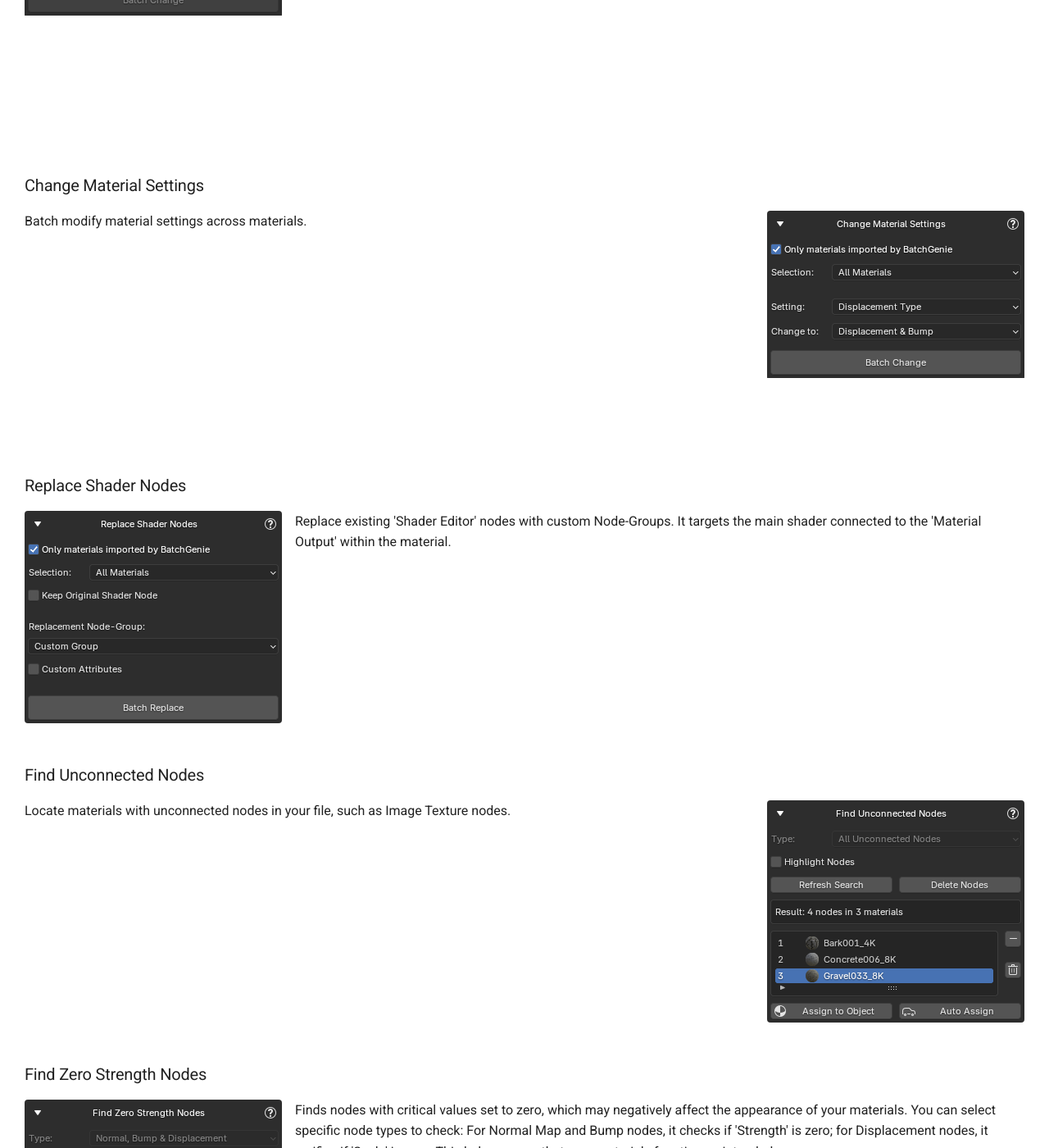
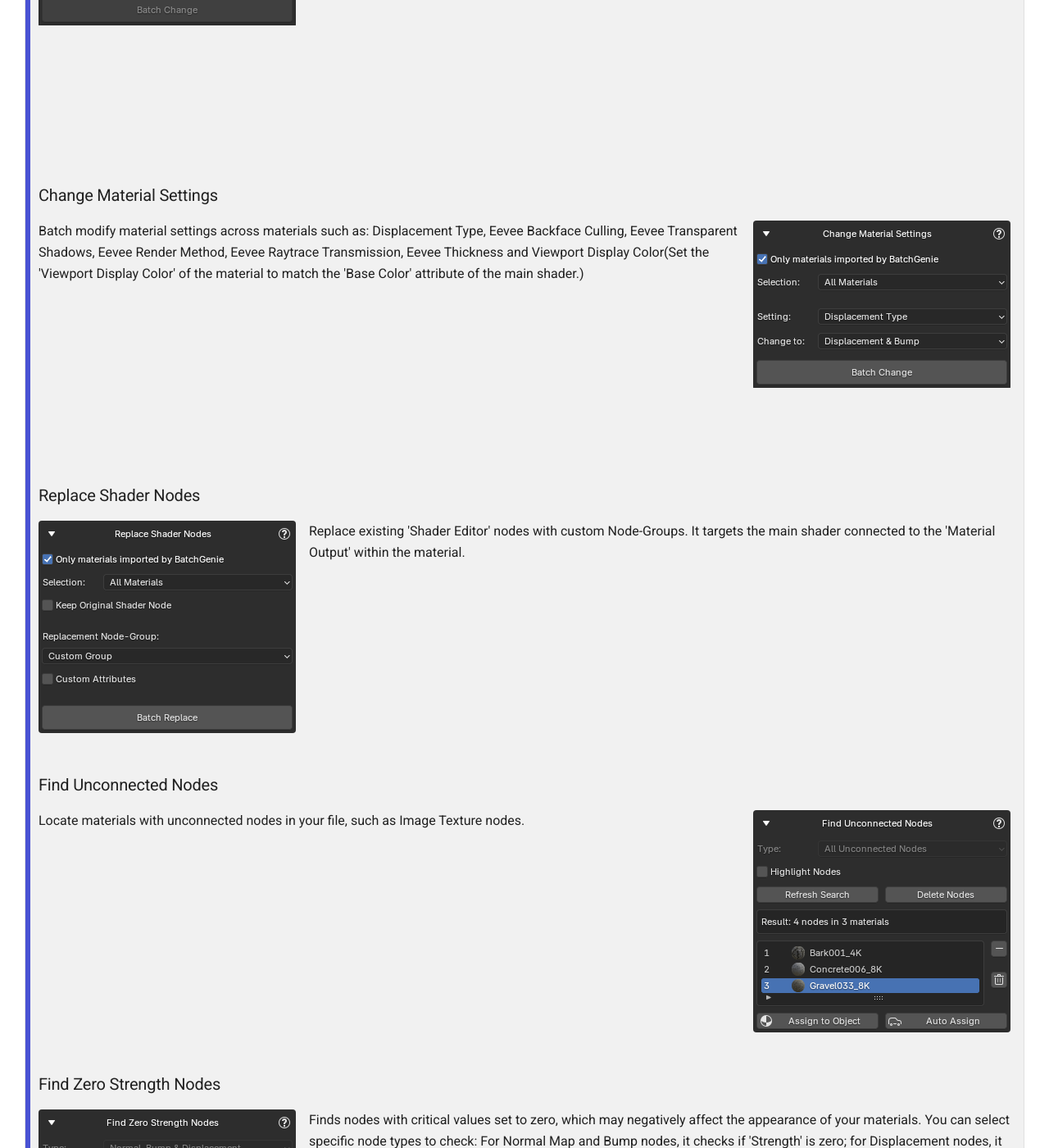
Before and after one commit to roberddd/batchgenie_landing-page, an MkDocs documentation site: the page built from docs/index.md, in a window 1280 px wide and 1400 px high, scrolled down 4688 px. Shown: the whole window at 82% size. Built offline with MkDocs 1.6.1 and Material for MkDocs 9.7.7, drawn with Linux system fonts in a browser that asks for light colours; some of the changed text lies outside the part shown.

Commit message:
misc css

```diff
--- a/docs/extra.css
+++ b/docs/extra.css
@@ -1,6 +1,14 @@
 :root {
+  /* MKdocs specific */
   --md-primary-fg-color:#ec6628;
   --md-accent-fg-color: #EE0F0F;
+
+  /* BatchGenie specific */
+  --main-accent-color-red: #ff2549;
+  --main-accent-color-green: #15ac59;
+  --main-accent-color-blue: #4952d3;
+  --main-box-bg: #f1f1f1;
+  --main-box-border-color: #e0e0e0;
 }
 
 .md-main {
@@ -8,8 +16,6 @@
   max-width: 100%;
 
 } */
-
-
 
 /* Mobile adjustments */
 @media (max-width: 768px) {
@@ -20,32 +26,15 @@
     width: 100%;
   }
   /* Target images aligned right */
-  .img-box[align="right"] {
-     float: right; /* Solves issue on mobile for images that are floating right... so float it right again.. two rights make wrong */
-    /* margin-left: 0px;
-    margin-right: auto;  */
+  .img-box[align="right"] { /* Solves issue on mobile for images that are floating right... so float it right again.. two rights make wrong */
+     float: right;
+
   }
 }
 /* Overall Margin */
 .md-content__inner {
-  margin: 0 0;
+  margin: 0;
 }
-
-
-.featherlight {
-  width: 100vw; /* Full viewport width */
-  height: 100vh; /* Full viewport height */
-  max-width: 100vw;
-  max-height: 100vh;
-  display: flex;
-  justify-content: center;
-  align-items: center;
-}
-.featherlight-image {
-  max-width: 100%;
-  max-height: 100%;
-}
-
 
 /* ######## < CUSTOM GRID > ######## */
 
@@ -95,7 +84,7 @@
   border: .05rem solid rgb(155, 155, 155) !important;
 }
 .md-typeset .grid.cards>ol>li, .md-typeset .grid.cards>ul>li, .md-typeset .grid>.card {
-  background-color: #f1f1f1;
+  background-color: var(--main-box-bg);
 }
 .md-typeset .grid_custom .material-icons,
 .md-typeset .grid_custom .lg {
@@ -104,6 +93,39 @@
     height: auto;
 }
 /* ######## </ CUSTOM GRID > ######## */
+
+
+/* ######## < SECTION BOX > ######## */
+.section-box {
+  background-color: var(--main-box-bg);
+  border: 1px solid var(--main-box-border-color);
+  border-radius: .1rem;
+  display: block;
+  padding: .6em 1em 0em;
+  position: relative;
+  margin: 2em 0;
+}
+.section-box::before {
+  content: ""; /* Empty content for the accent */
+  position: absolute;
+  top: 0;
+  left: 0;
+  width: 6px;
+  height: 100%;
+  /* border-radius: .1rem; */
+}
+/* Modifiers for different accent colors */
+.section-box.accent-red::before {
+  background-color: var(--main-accent-color-red);
+}
+.section-box.accent-green::before {
+  background-color: var(--main-accent-color-green);
+}
+.section-box.accent-blue::before {
+  background-color: var(--main-accent-color-blue);
+}
+/* ######## </ SECTION BOX > ######## */
+
 
 
 /* ######## </ HEADERS > ######## */
@@ -117,24 +139,23 @@
   margin-right: auto;
 }
 .md-typeset h2 {
-  margin-bottom: calc(1em - 45px);
+  /* margin-bottom: calc(1em - 45px); */
+   margin-top: .1em;
+  margin-bottom: .1em;
   font-size: 2em;
   font-weight: 350;
 }
 
 /* ######## </ HEADERS > ######## */
 
-
-.md-typeset .md-button--stretch {
-  width: 99%;
-  text-align: center;
-}
+/* ######## < IMAGE > ######## */
 .img-box{
   border-radius: 4px;
 }
 .img-box-top{
   border-radius: 4px 4px 0px 0px;
 }
+/* ######## </ IMAGE > ######## */
 
 .margin-tight-horizontal{
   margin-left: .075rem !important;
--- a/docs/index.md
+++ b/docs/index.md
@@ -46,25 +46,24 @@
 
 <div class="grid cards grid_custom" markdown>
 
--   :material-image-multiple:{ .lg .middle } __Batch Import PBR Textures__
+-   :material-image-multiple:{ .lg .middle style="color:var(--main-accent-color-red)" } __Batch Import PBR Textures__
 
     ---
 
     BatchGenie streamlines PBR texture importing with a single click, offering robust customization options for bulk imports, saving you time and effort while tailoring imports to your preferences.
 
 
--   :material-camera:{ .lg .middle } __Batch Render Asset Previews__
+-   :material-camera:{ .lg .middle style="color:var(--main-accent-color-green)" } __Batch Render Asset Previews__
 
     ---
 
     Create high-quality previews for your Assets, including materials, objects, and collections, to showcase them externally or enhance your Asset library, ensuring it is visually informative and easy to browse.
 
-
 </div>
 
 <div class="grid cards grid_custom"  markdown>
 
--   :material-tools:{ .lg .middle } __Batch Utilities__
+-   :material-tools:{ .lg .middle style="color:var(--main-accent-color-blue)" } __Batch Utilities__
 
     ---
 
@@ -75,7 +74,13 @@
 > For a full breakdown of all features, check the '**Full Feature List**' section at the bottom.
 
 
-## :material-image-multiple: Importing Textures
+
+
+
+
+<div class="section-box accent-red" markdown>
+
+## :material-image-multiple:{style="color:var(--main-accent-color-red)"} Importing Textures
 
 Importing is as simple as one click, or you can dive into extensive customization, as shown in the image below highlighting the many available options.
 
@@ -106,10 +111,14 @@
 
 <div style="clear:both"></div>
 
+</div> <!-- Textures section end -->
 
 
 
-## :material-camera: Rendering Asset Previews
+
+<div class="section-box accent-green" markdown>
+
+## :material-camera:{style="color:var(--main-accent-color-green)"}  Rendering Asset Previews
 
 You can either utilize Batch Rendering through the BatchGenie panel, or selectively choose Assets from the Asset Browser for which you wish to render previews for. BatchGenie supports rendering previews for materials, collections, and objects, including VDB volumes.
 
@@ -147,10 +156,13 @@
 
 <div style="clear:both"></div>
 
+</div> <!-- Render section end -->
 
 
 
-## :material-tools: Batch Utilities
+<div class="section-box accent-blue" markdown>
+
+## :material-tools:{style="color:var(--main-accent-color-blue)"}  Batch Utilities
 
 Utilities for efficiently managing materials and other assets. These tools work with both **local assets** in the current file **and external assets** through the Asset Browser, eliminating the need to open each individual Blend file separately. Built-in **parallel processing** when working with external assets, allowing multiple assets to be processed simultaneously in the background.
 
@@ -170,7 +182,7 @@
 
 ![Change Material Settings](images/change-material-settings.gif){ .img-box-top align=right }
 
-Batch modify material settings across materials.
+Batch modify material settings across materials such as: Displacement Type, Eevee Backface Culling, Eevee Transparent Shadows, Eevee Render Method, Eevee Raytrace Transmission, Eevee Thickness and Viewport Display Color(Set the 'Viewport Display Color' of the material to match the 'Base Color' attribute of the main shader.)
 
 <div style="clear:both"></div>
 
@@ -265,7 +277,7 @@
 
 ![Manage Metadata](images/utility_asset_browser_metadata.png){ .img-box .margin-tight-vertical align=left }
 
-Add metadata for your Assets: Description, License, Copyright, and Author. You can select and edit one or multiple attributes simultaneously.
+Add metadata to your Assets. You can select and edit one or multiple attributes simultaneously.
 
 <div style="clear:both"></div>
 
@@ -287,6 +299,10 @@
 ### Shader Editor Utilities
 
 There are also versions of the '**Replace Shader Nodes**' and '**Find Zero Strength Nodes**' utilities available inside the Shader Editor, specifically designed for processing individual materials rather than batch adjustments.
+
+</div> <!-- Utilities section end -->
+
+
 
 
 # Documentation
```
